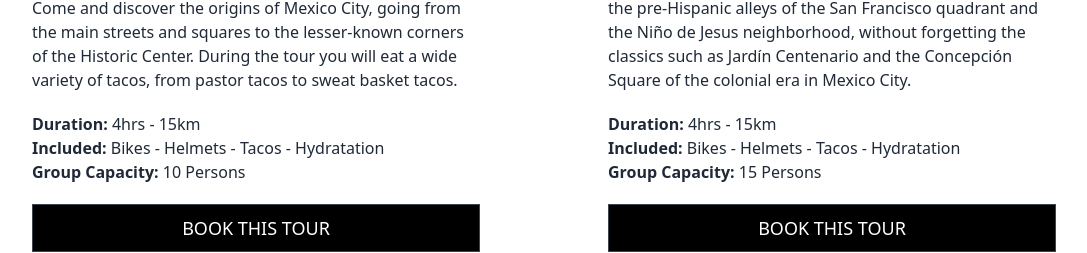
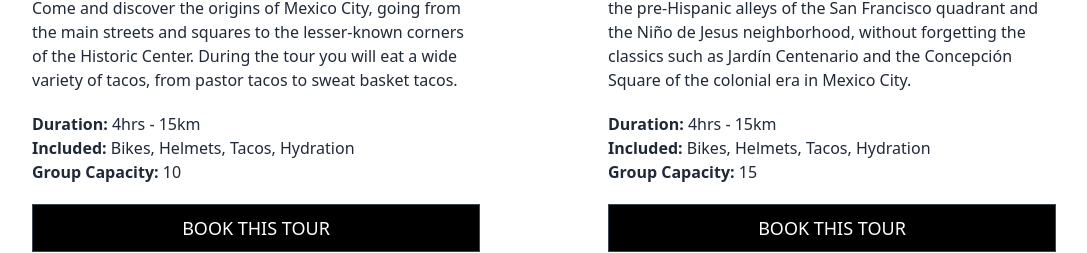
Before and after one commit to jacobdiaz/CDMXTours, a Next.js app: page /book-a-tour in a window 1280 px wide. Shown: the part 853-1106 px from the top of the page, without its empty margins (96-1183 px from the left). Built offline with nearby package versions, Linux system fonts and the light colour scheme.

Commit message:
[feat] Create basic skeleton for dynamic Tour page

```diff
--- /dev/null
+++ b/src/components/actions/Calendar.tsx
@@ -0,0 +1,7 @@
+type Props = {};
+
+const Calendar = (props: Props) => {
+  return <div className='bg-gray-800 h-96'></div>;
+};
+
+export default Calendar;
--- a/src/pages/tour/[id]/index.tsx
+++ b/src/pages/tour/[id]/index.tsx
@@ -1,13 +1,76 @@
 import { Tours } from "../../../utils/toursdata";
 import { useRouter } from "next/router";
-
+import Calendar from "@/components/actions/Calendar";
+import Map from "@/components/layout/Map";
+import CTALink from "@/components/actions/CTALink";
 const TourPage = () => {
   const router = useRouter();
   const { id } = router.query;
 
   const tour = Tours.find((t) => t.id === parseInt(id as string));
   console.log(tour);
-  return <div> Hello </div>;
+  return (
+    <div className='px-10 pb-10 md:pb-32 md:px-32'>
+      <div className='pt-28 md:pt-36 w-full mb-10 flex flex-row font-fjalla items-center justify-between'>
+        <h1 className='text-4xl '>{tour?.tourName}</h1>
+        <p className='text-2xl'>${tour?.price.toString()}MXN / Person</p>
+      </div>
+      <div className='w-full bg-gray-400 h-96'>{/* TODO INSERT IMAGES */}</div>
+
+      <div className='grid grid-cols-3 pt-10 gap-5'>
+        {/* Col 1 */}
+        <div className='col-span-2 pr-10'>
+          {/* Description */}
+          <div className='mb-5'>
+            <h4 className='mb-2 text-xl font-bold'>Description</h4>
+            <p>{tour?.description}</p>
+          </div>
+          {/* Whats Included */}
+          <div className='mb-5 flex flex-row'>
+            <div>
+              <h4 className='mb-2 text-xl font-bold'>What's Included</h4>
+              <p>This tour includes {tour?.included}</p>
+            </div>
+            <div>
+              <h4 className='mb-2 text-xl font-bold'>Group Capacity</h4>
+              <p>
+                The capacity for this tour is{" "}
+                <span className='font-bold'> {tour?.cap} persons</span>
+              </p>
+            </div>
+          </div>
+          <div className='mb-5'>
+            {/* Where to Meet */}
+            <h4 className='mb-2 text-xl font-bold'>Where to Meet</h4>
+            <p className='mb-5'>
+              We will meet at{" "}
+              <span className='font-bold'>{tour?.meetingAddr}</span>. Our bikes
+              are located left of Terminal Juárez Pop-up hall.{" "}
+            </p>
+            <Map />
+          </div>
+          {/* Description */}
+          <div className='mb-5'>
+            <h4 className='mb-2 text-xl font-bold'>Have a Question?</h4>
+            <p>
+              Check out our FAQs page, or send us a message! You can reach a
+              member of CDMX Tours at{" "}
+              <a href='+52 1 55 8333 3677' type='phone' className=''>
+                +52 1 55 8333 3677
+              </a>
+              .
+            </p>
+            <CTALink variant='dark' href='/contact'>
+              Contact Us
+            </CTALink>
+          </div>
+        </div>
+
+        {/* Col 2 */}
+        <Calendar />
+      </div>
+    </div>
+  );
 };
 
 export default TourPage;
--- a/src/utils/toursdata.ts
+++ b/src/utils/toursdata.ts
@@ -8,6 +8,7 @@ export type Tour = {
   included: string;
   imgSrc: string;
   imgAlt: string;
+  meetingAddr: string;
   gallery?: string[];
 };
 
@@ -18,13 +19,15 @@ export const Tours: Tour[] = [
     tourName: "TACO BIKE TOUR / DOWNTOWN CDMX",
     price: 650,
     duration: "4hrs - 15km",
-    cap: "10 Persons",
+    cap: "10",
     description:
       "Come and discover the origins of Mexico City, going from the main streets and squares to the lesser-known corners of the Historic Center. During the tour you will eat a wide variety of tacos, from pastor tacos to sweat basket tacos.",
-    included: "Bikes - Helmets - Tacos - Hydratation ",
+    included: "Bikes, Helmets, Tacos, Hydration ",
     imgSrc:
       "https://cdmxtours.s3.amazonaws.com/Images/tours/collage/IMG_20220607_185409.webp",
     imgAlt: "Image of Taco Bike Tour of Downtown Mexico City",
+    meetingAddr:
+      "C. Versalles 88, Juárez, Cuauhtémoc, 06600 Ciudad de México, CDMX, Mexico",
     gallery: [],
   },
   {
@@ -32,13 +35,15 @@ export const Tours: Tour[] = [
     tourName: "COYOACÁN BIKE TOUR",
     price: 550,
     duration: "4hrs - 15km",
-    cap: "15 Persons",
+    cap: "15",
     description:
       "Coyoacán Bike Tour is more than Frida, come and ride from its wide Porfirian streets of the Carmen neighborhood to the pre-Hispanic alleys of the San Francisco quadrant and the Niño de Jesus neighborhood, without forgetting the classics such as Jardín Centenario and the Concepción Square of the colonial era in Mexico City.",
-    included: "Bikes - Helmets - Tacos - Hydratation ",
+    included: "Bikes, Helmets, Tacos, Hydration ",
     imgSrc:
       "https://cdmxtours.s3.amazonaws.com/Images/tours/collage/IMG_20220613_140420.webp",
     imgAlt: "Image of Coyoacán Bike Tour in CDMX",
+    meetingAddr:
+      "C. Versalles 88, Juárez, Cuauhtémoc, 06600 Ciudad de México, CDMX, Mexico",
     gallery: [],
   },
   {
@@ -46,13 +51,15 @@ export const Tours: Tour[] = [
     tourName: "ARCHITECTURAL BIKE TOUR / ROMA - CONDESA",
     price: 650,
     duration: "4hrs -20km",
-    cap: "15 Persons",
+    cap: "15",
     description:
       "The Chic neighborhoods of Mexico City have a secret: they were designed by architects. Come and discover the urban and architectural origin of these neighbourhoods. In addition to knowing the emblematic streets and buildings, you will eat in a legendary taqueria in Condesa and you will visit the largest urban park in the country.",
-    included: "Bikes - Helmets - Tacos - Hydratation",
+    included: "Bikes, Helmets, Tacos, Hydration",
     imgSrc:
       "https://cdmxtours.s3.amazonaws.com/Images/tours/collage/IMG_20220608_134745.webp",
     imgAlt: "Image of Architectural Bike Tour in Mexico City",
+    meetingAddr:
+      "C. Versalles 88, Juárez, Cuauhtémoc, 06600 Ciudad de México, CDMX, Mexico",
     gallery: [],
   },
   {
@@ -60,13 +67,15 @@ export const Tours: Tour[] = [
     tourName: "TACO BIKE TOUR / DOWNTOWN CDMX",
     price: 650,
     duration: "4hrs - 25km",
-    cap: "10 Persons",
+    cap: "10",
     description:
       "The Urban Tour focuses on the urban growth that the city had, from the first neighborhoods of the 19th century to the industrial zones of the 50s in Mexico City.",
-    included: "Bikes - Helmets - Tacos - Hydratation ",
+    included: "Bikes, Helmets, Tacos, Hydration ",
     imgSrc:
       "https://cdmxtours.s3.amazonaws.com/Images/tours/collage/IMG_20220118_130041.webp",
     imgAlt: "Image of Urban Bike Tour in Mexico City",
+    meetingAddr:
+      "C. Versalles 88, Juárez, Cuauhtémoc, 06600 Ciudad de México, CDMX, Mexico",
     gallery: [],
   },
 ];
```
